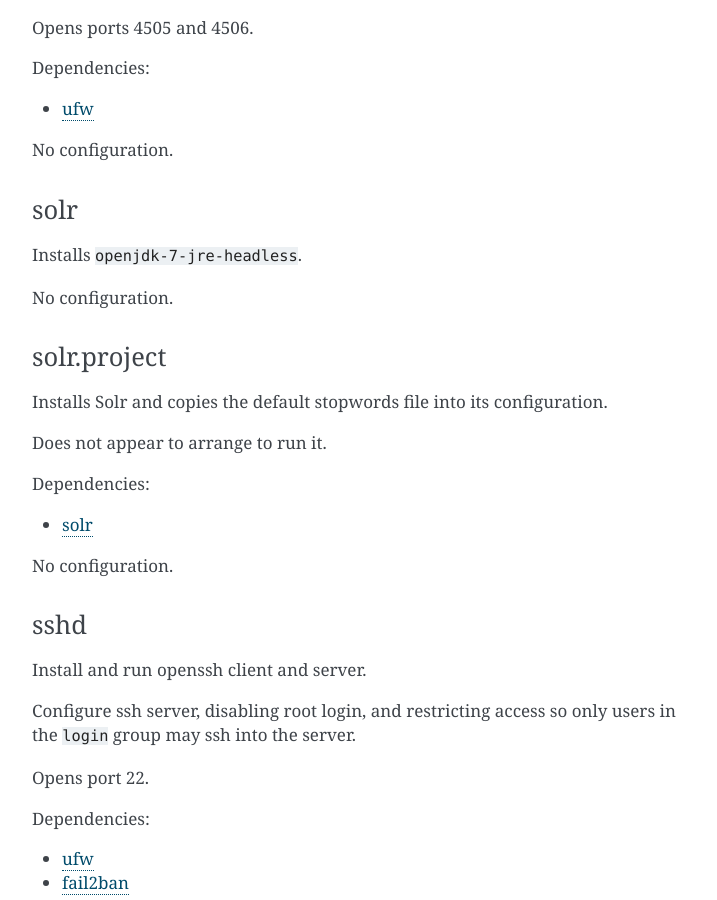
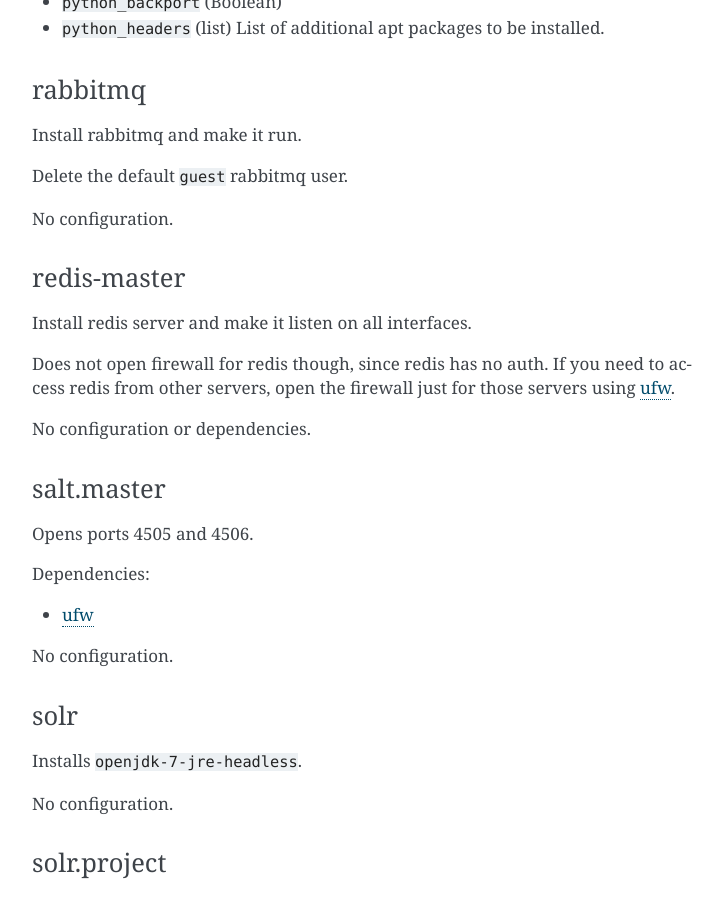
Before and after one commit to caktus/guidebook, a Sphinx documentation site: the page built from source/margarita/states.rst, in a window 1280 px wide and 900 px high, scrolled down 10125 px. Shown: the whole window, without its empty margins (388-1105 px from the left). Built offline with Sphinx 7.4.7, drawn with Linux system fonts in a browser that asks for light colours; some of the changed text lies outside the part shown.

Commit message:
Updates for https://github.com/caktus/margarita/pull/115/

```diff
--- a/source/margarita/states.rst
+++ b/source/margarita/states.rst
@@ -166,6 +166,19 @@
 Dependencies:
 
 * :ref:`locale.utf8`
+
+.. _postgresql.client:
+
+postgresql.client
+~~~~~~~~~~~~~~~~~
+
+Install the configured version of the Postgres database client.
+
+Pillar configuration:
+
+* ``postgres_version`` (string): Postgres version to install, e.g. "9.4".
+
+No dependencies.
 
 .. _project.cache:
 
@@ -382,6 +395,9 @@
 ``/var/www/<project_name>/source/requirements/dev.txt`` if the
 environment is ``local``, and otherwise from ``production.txt``.
 
+If a New Relic key is configured, ensures the ``newrelic`` agent package
+is installed in the virtual env.
+
 .. note::
 
     This also installs ``ghostscript``, even though :ref:`python` already does that.
@@ -522,6 +538,19 @@
 Delete the default ``guest`` rabbitmq user.
 
 No configuration.
+
+.. _redis-master:
+
+redis-master
+~~~~~~~~~~~~
+
+Install redis server and make it listen on all interfaces.
+
+Does not open firewall for redis though, since redis has no auth.
+If you need to access redis from other servers, open the firewall
+just for those servers using :ref:`ufw`.
+
+No configuration or dependencies.
 
 .. _salt.master:
 
```
